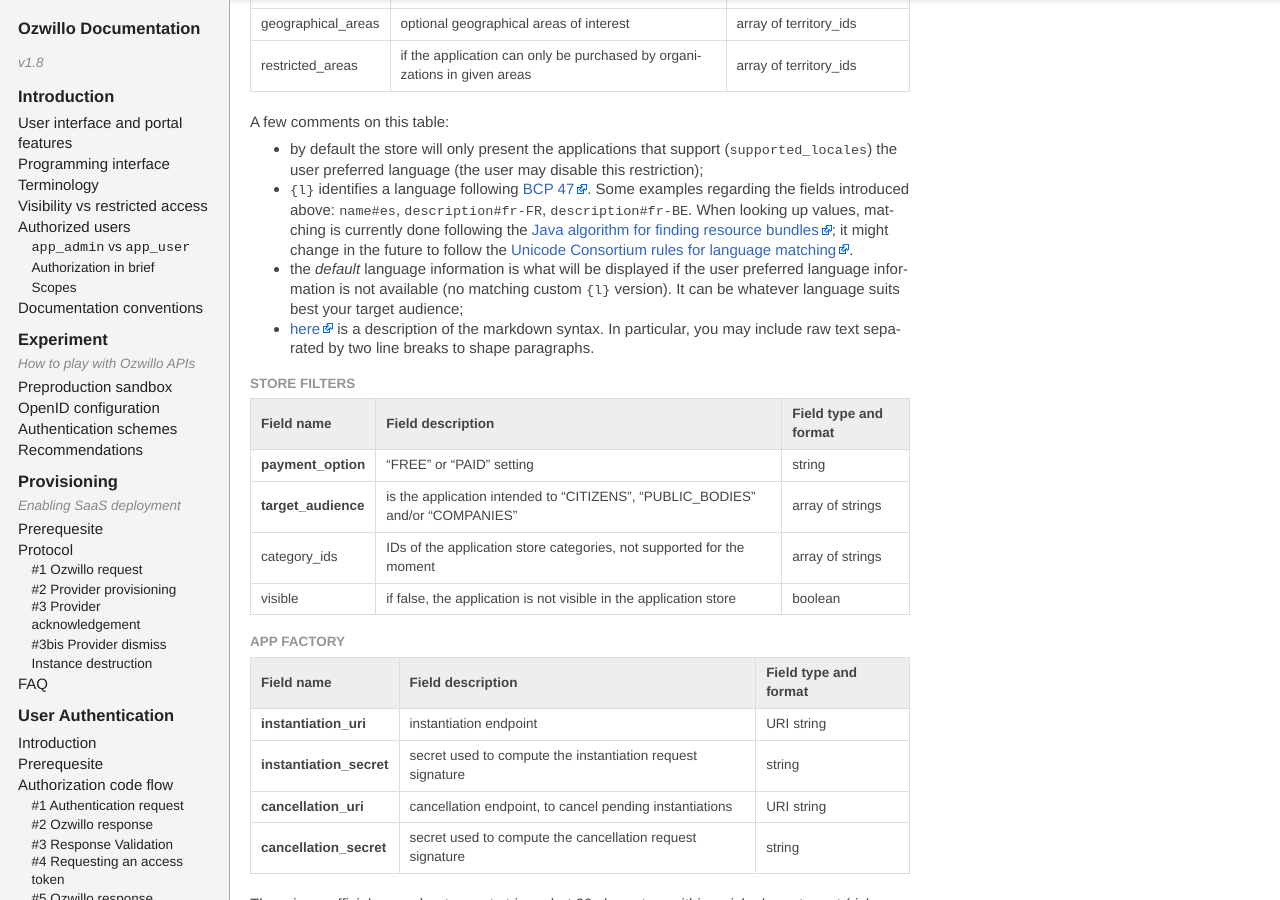
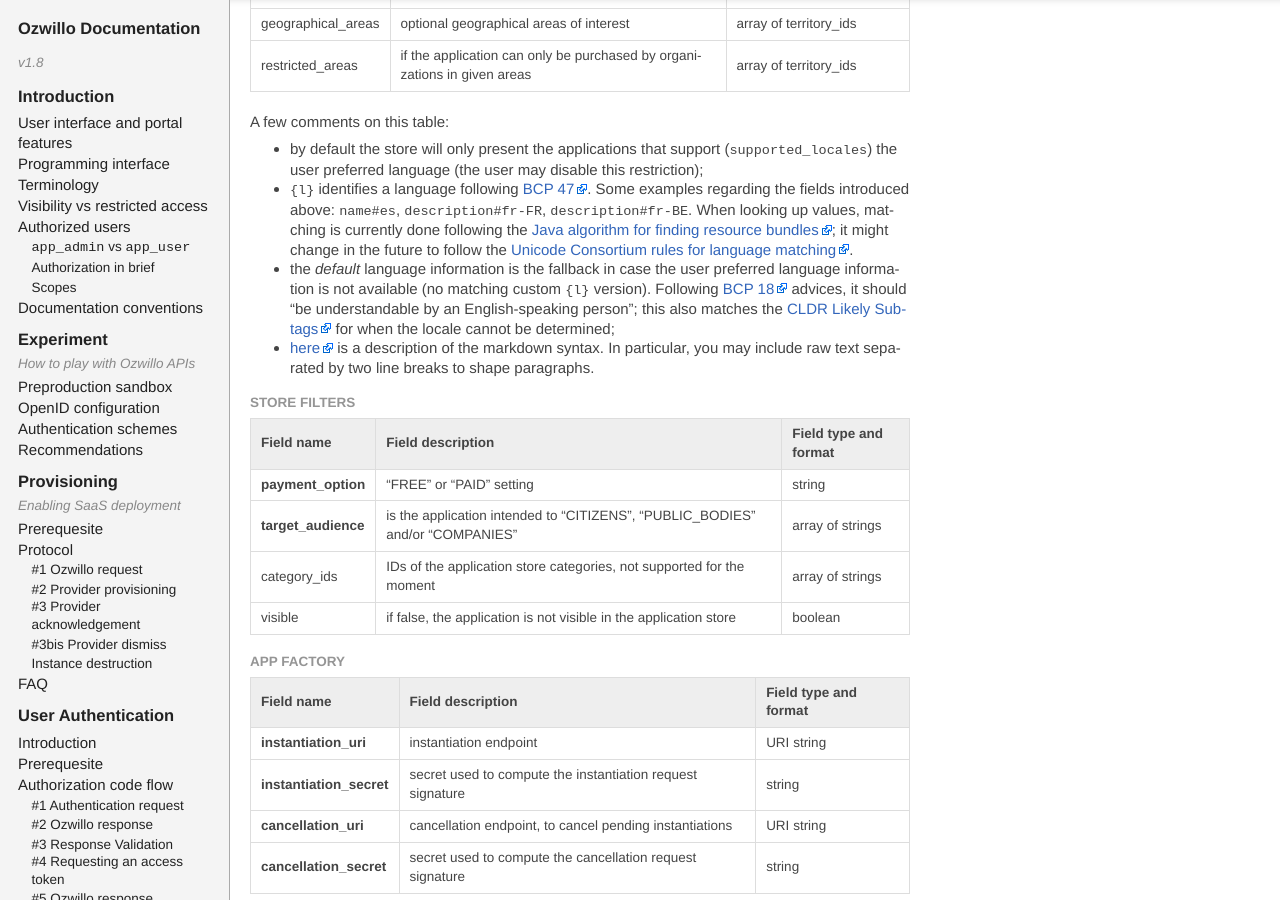
Before and after one commit to ozwillo/ozwillo-doc, a Jekyll site: the page built from index.html, in a window 1280 px wide and 900 px high, scrolled down 8116 px. Built offline with Jekyll 4.4.1, drawn with Linux system fonts in a browser that asks for light colours; nearby versions of some CDN libraries; library files that are not in the unit come from our copies.

Commit message:
Insist default/fallback language should be English

```diff
--- a/_includes/3-provisioning.md
+++ b/_includes/3-provisioning.md
@@ -43,7 +43,7 @@
 
 - by default the store will only present the applications that support (`supported_locales`) the user preferred language (the user may disable this restriction);
 - `{l}` identifies a language following <a href="https://tools.ietf.org/html/bcp47" target="_blank">BCP 47</a>. Some examples regarding the fields introduced above: `name#es`, `description#fr-FR`, `description#fr-BE`. When looking up values, matching is currently done following the <a href="https://docs.oracle.com/javase/7/docs/api/java/util/ResourceBundle.Control.html#getCandidateLocales(java.lang.String,%20java.util.Locale)" target="_blank">Java algorithm for finding resource bundles</a>; it might change in the future to follow the <a href="http://www.unicode.org/reports/tr35/#LanguageMatching" target="_blank">Unicode Consortium rules for language matching</a>.
-- the *default* language information is what will be displayed if the user preferred language information is not available (no matching custom `{l}` version). It can be whatever language suits best your target audience;
+- the *default* language information is the fallback in case the user preferred language information is not available (no matching custom `{l}` version). Following <a href="https://tools.ietf.org/html/rfc2277#section-4.5" target="_blank">BCP 18</a> advices, it should “be understandable by an English-speaking person”; this also matches the <a href="http://www.unicode.org/cldr/charts/latest/supplemental/likely_subtags.html#und">CLDR Likely Subtags</a> for when the locale cannot be determined;
 - <a href="http://daringfireball.net/projects/markdown/syntax" target="_blank">here</a> is a description of the markdown syntax. In particular, you may include raw text separated by two line breaks to shape paragraphs.
 
 ##### Store filters
```
